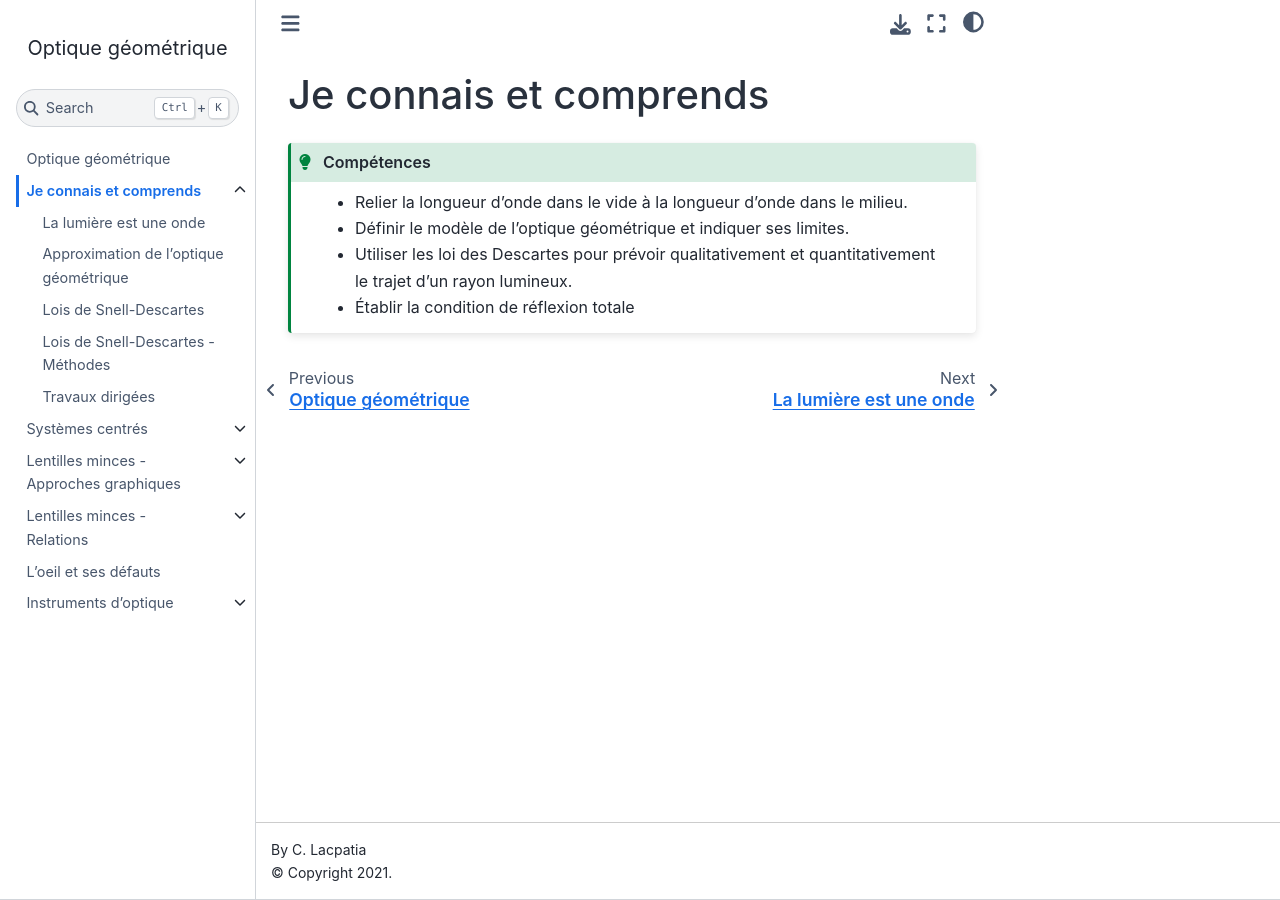
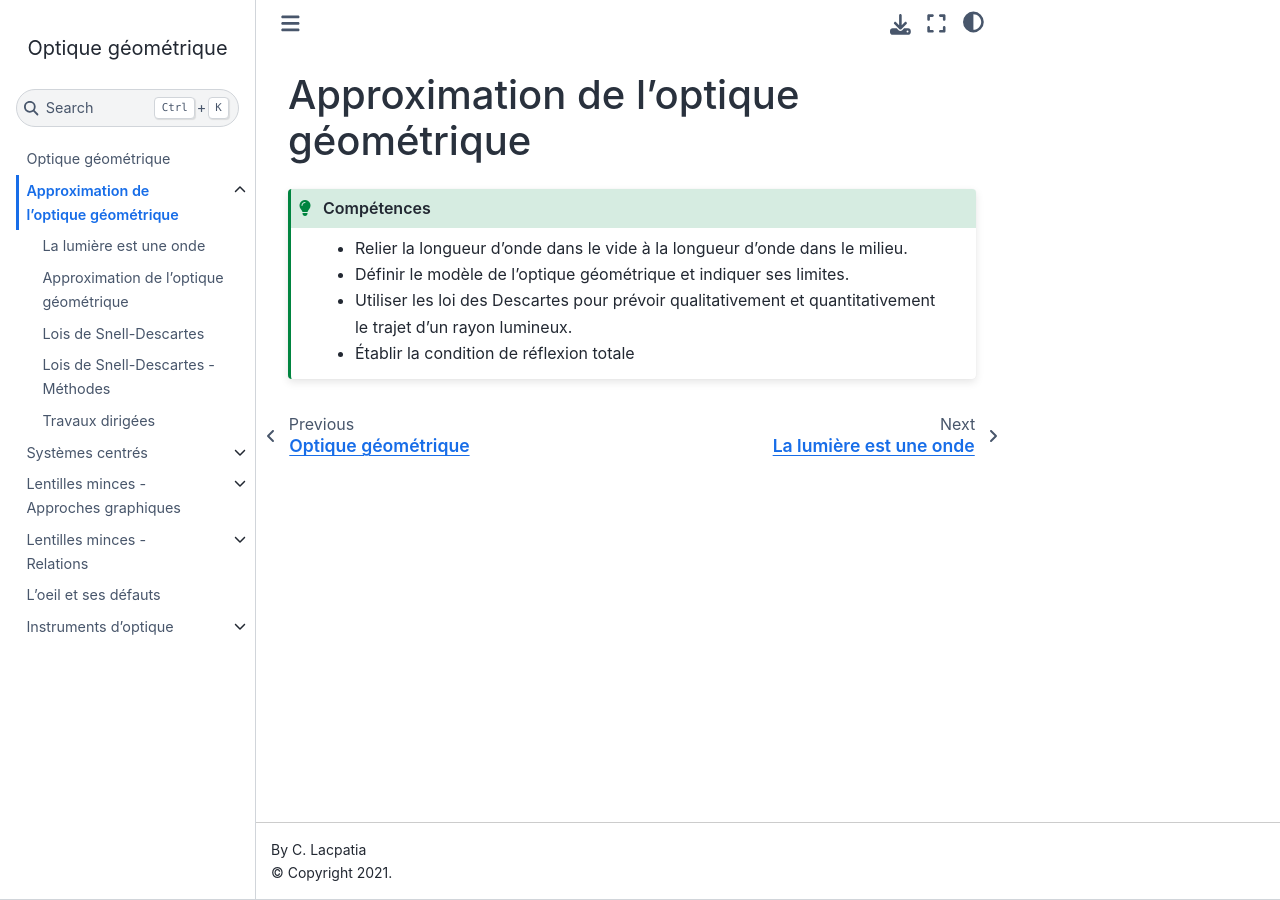
Before and after one commit to pcsi3physiquestan/optique_sources, a Jupyter Book: the page built from notebook/bases.md, in a window 1280 px wide. Built offline with Jupyter Book 1.0.4 settings and Sphinx 7.4.7 and the Sphinx Book theme 1.1.4, drawn with Linux system fonts in a browser that asks for light colours; pages that are not in the unit, such as notebooks, are missing from menus.

Commit message:
Mise à jour des sources

`````diff
--- a/notebook/bases.md
+++ b/notebook/bases.md
@@ -14,7 +14,7 @@ kernelspec:
   name: python3
 ---
 
-# Je connais et comprends
+# Approximation de l'optique géométrique
 
 ````{admonition} Compétences
 :class: tip
`````
